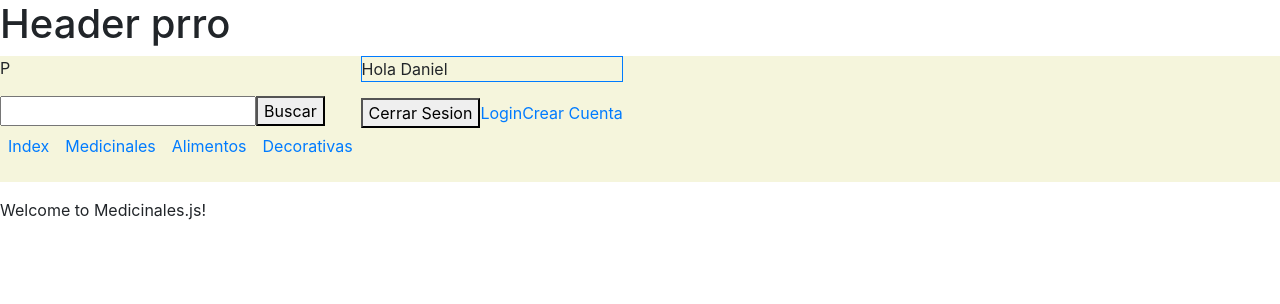
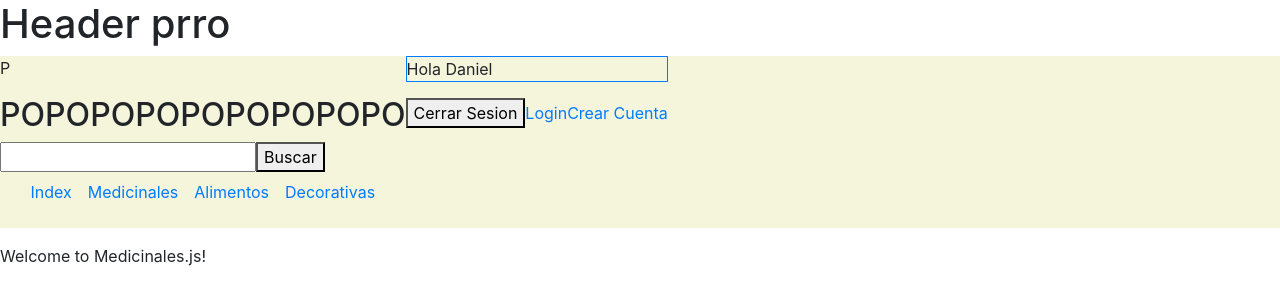
Before and after one commit to tiopobre/Grandi, a Next.js app: page /medicinales in a window 1280 px wide. Shown: the top 304 px of the page. Built offline with nearby package versions, Linux system fonts and the light colour scheme.

Commit message:
Update header.jsx

```diff
--- a/components/Layaout/header.jsx
+++ b/components/Layaout/header.jsx
@@ -9,6 +9,7 @@ const Header = () => {
             <div className="d-flex flex-row bd-highlight mb-3">
                 <div>
                     <p>P</p>
+                    <h2>POPOPOPOPOPOPOPOPO</h2>
                     <Buscador/>
                    <Navegacion/>
                 </div>
```
